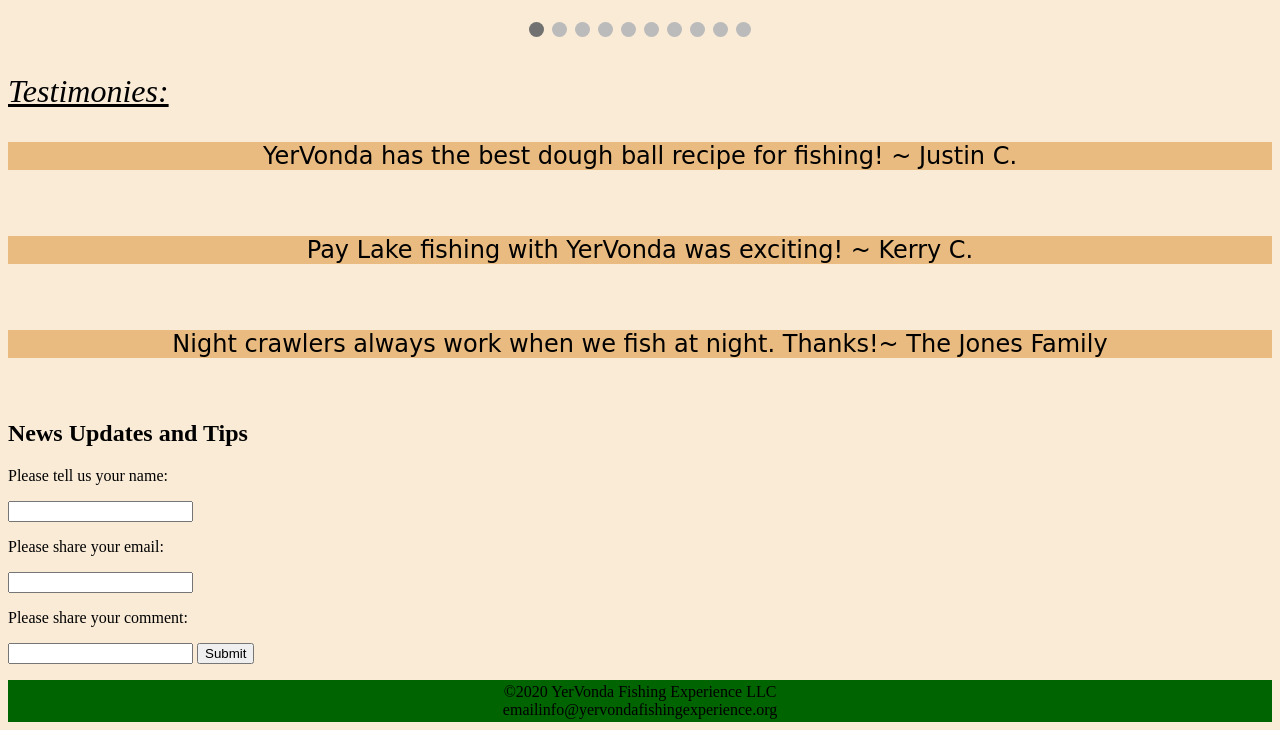
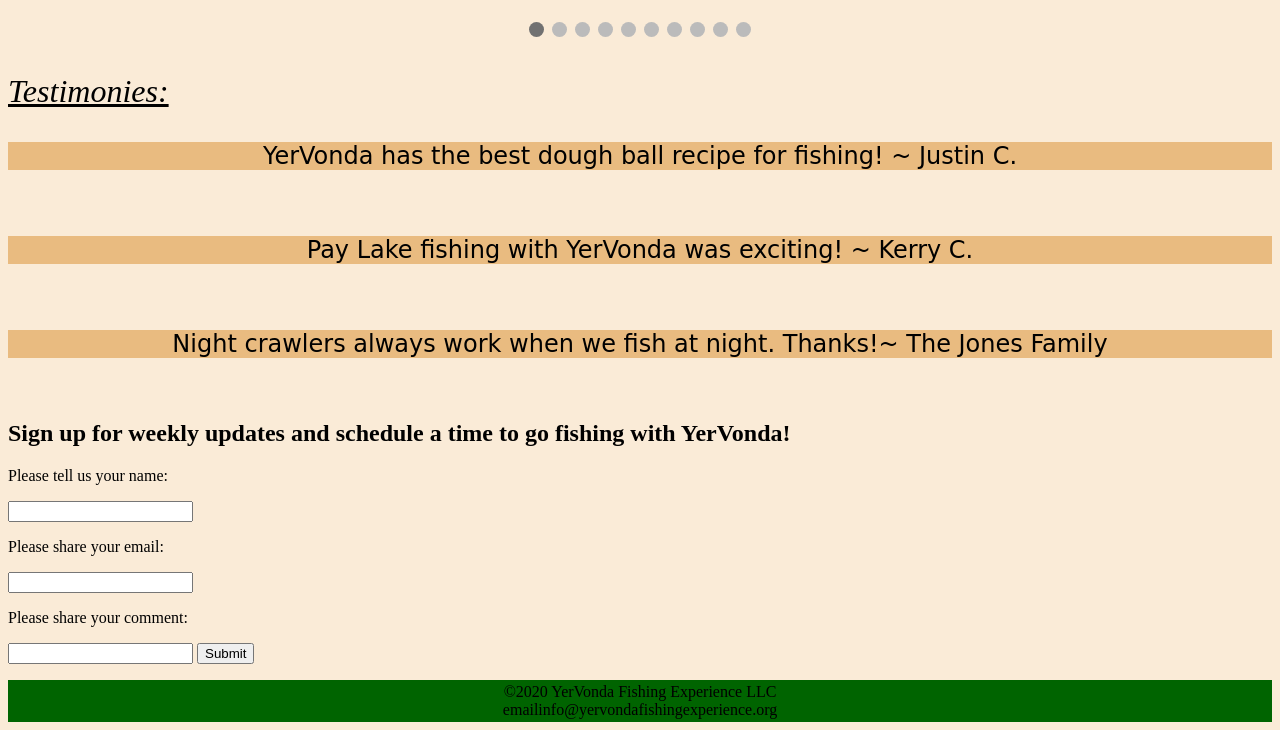
Before and after one commit to YerVonda/FishingExperience, a plain HTML site: page index.html in a window 1280 px wide. Shown: the part 2167-2897 px from the top of the page. Drawn offline with Linux system fonts and the light colour scheme.

Commit message:
change tiltle in js form

```diff
--- a/index.html
+++ b/index.html
@@ -186,7 +186,9 @@
     </div>
 
     <div>
-        <h2>News Updates and Tips</h2>
+        <div>
+        <h2>Sign up for weekly updates and schedule a time to go fishing with YerVonda!</h2>
+        </div>
 
         <p>Please tell us your name:</p>
         <input id="name">
```
